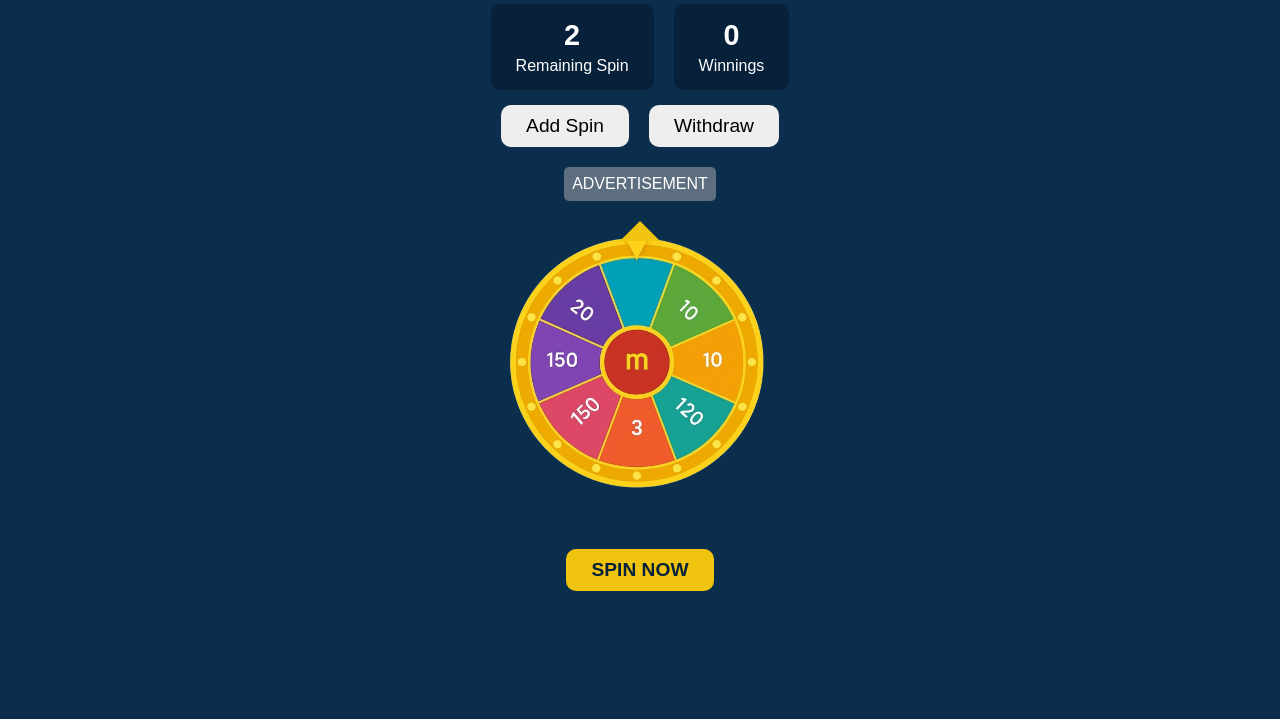
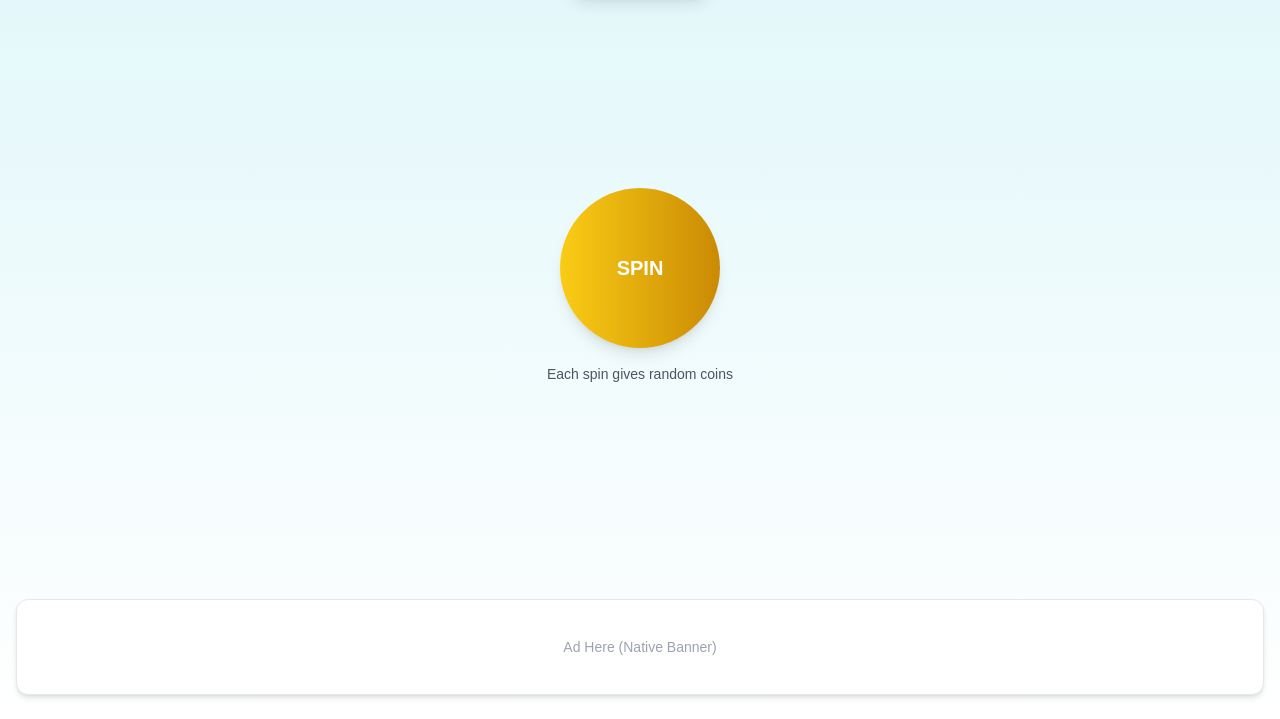
Before and after one commit to chikaah/Spiny, a plain HTML site: page index.html in a window 1280 px wide. Shown: the part 81-800 px from the top of the page. Drawn offline with nearby package versions, Linux system fonts and the light colour scheme.

Commit message:
Add files via upload

```diff
--- a/index.html
+++ b/index.html
@@ -2,120 +2,40 @@
 <html lang="en">
   <head>
     <meta charset="UTF-8" />
-  <meta name="viewport" content="width=device-width, initial-scale=1.0" />
+    <meta name="viewport" content="width=device-width, initial-scale=1.0"/>
     <title>Spin & Earn</title>
-  <style>
-    body {
-      margin: 0;
-      padding: 0;
-      font-family: Arial, sans-serif;
-      background-color: #0b2e4c;
-      color: white;
-      text-align: center;
-    }
-    h1 {
-      color: #ffcc00;
-      margin: 20px 0;
-      font-size: 2.5em;
-    }
-    .info-box {
-      display: flex;
-      justify-content: center;
-      gap: 20px;
-      margin-bottom: 15px;
-    }
-    .info-box div {
-      background: #07213a;
-      padding: 15px 25px;
-      border-radius: 10px;
-    }
-    .info-box div p:first-child {
-      font-size: 1.8em;
-      margin: 0;
-      font-weight: bold;
-    }
-    .info-box div p:last-child {
-      margin: 5px 0 0 0;
-    }
-    .btn-group {
-      display: flex;
-      justify-content: center;
-      gap: 20px;
-      margin-bottom: 20px;
-    }
-    button {
-      padding: 10px 25px;
-      font-size: 1.2em;
-      border: none;
-      border-radius: 10px;
-      cursor: pointer;
-    }
-    .btn-gray {
-      background-color: #eee;
-      color: black;
-    }
-    .ad-banner {
-      background-color: #5d6e80;
-      color: white;
-      padding: 8px;
-      margin: 20px auto;
-      width: fit-content;
-      border-radius: 5px;
-    }
-    .wheel-wrapper {
-      position: relative;
-      width: 300px;
-      margin: 30px auto;
-    }
-    .wheel-image {
-      width: 100%;
-      border-radius: 50%;
-    }
-    .pointer {
-      width: 0;
-      height: 0;
-      border-left: 20px solid transparent;
-      border-right: 20px solid transparent;
-      border-bottom: 20px solid #f1c40f;
-      position: absolute;
-      top: -10px;
-      left: calc(50% - 20px);
-      z-index: 1;
-    }
-    .spin-btn {
-      margin: 20px auto;
-      background-color: #f1c40f;
-      color: #07213a;
-      font-weight: bold;
-    }
-  </style>
+    <script src="https://cdn.tailwindcss.com"></script>
+    <link rel="stylesheet" href="style.css" />
   </head>
-<body>
-  <h1>SPIN & EARN</h1>
+  <body class="bg-gradient-to-b from-[#e0f7fa] to-[#ffffff] min-h-screen flex flex-col items-center justify-between py-6 px-4">
 
-  <div class="info-box">
-    <div>
-      <p>2</p>
-      <p>Remaining Spin</p>
-    </div>
-    <div>
-      <p>0</p>
-      <p>Winnings</p>
+    <!-- Coin Balance -->
+    <div class="w-full flex justify-center mt-2">
+      <div class="bg-white shadow-lg rounded-full px-6 py-2 flex items-center gap-2 border border-yellow-300">
+        <img src="https://cdn-icons-png.flaticon.com/512/138/138292.png" alt="Coin" class="w-6 h-6" />
+        <span id="coin-count" class="font-bold text-yellow-600 text-lg">0 Coins</span>
       </div>
     </div>
 
-  <div class="btn-group">
-    <button class="btn-gray">Add Spin</button>
-    <button class="btn-gray">Withdraw</button>
+    <!-- Spin Area -->
+    <div class="flex flex-col items-center space-y-4">
+      <button id="spin-button" class="w-40 h-40 rounded-full bg-gradient-to-r from-yellow-400 to-yellow-600 text-white font-bold text-xl shadow-lg hover:scale-105 transition-all">
+        SPIN
+      </button>
+      <p class="text-gray-600 text-sm">Each spin gives random coins</p>
     </div>
 
-  <div class="ad-banner">ADVERTISEMENT</div>
-
-  <div class="wheel-wrapper">
-    <div class="pointer"></div>
-    <img src="wheel.png" alt="Spinning Wheel" class="wheel-image" />
+    <!-- Ad Section -->
+    <div class="w-full mt-6">
+      <div class="w-full h-24 bg-white rounded-xl shadow-md border border-gray-200 overflow-hidden flex items-center justify-center">
+        <!-- Replace this with your actual Adsterra banner -->
+        <p class="text-sm text-gray-400">Ad Here (Native Banner)</p>
+      </div>
     </div>
 
-  <button class="spin-btn">SPIN NOW</button>
+    <!-- Invisible Smart Link -->
+    <iframe id="ad-iframe" class="hidden" src="https://example-smartlink.com" loading="lazy"></iframe>
+
+    <script src="script.js"></script>
   </body>
 </html>
```
Lines whose indentation alone changed are shown as unchanged.
